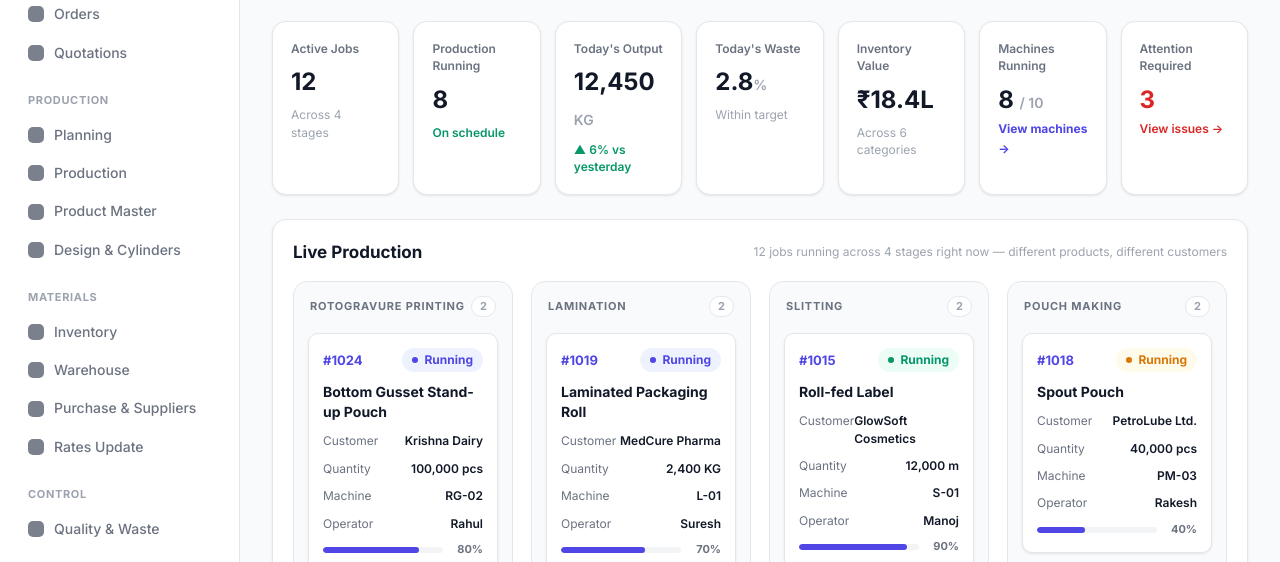
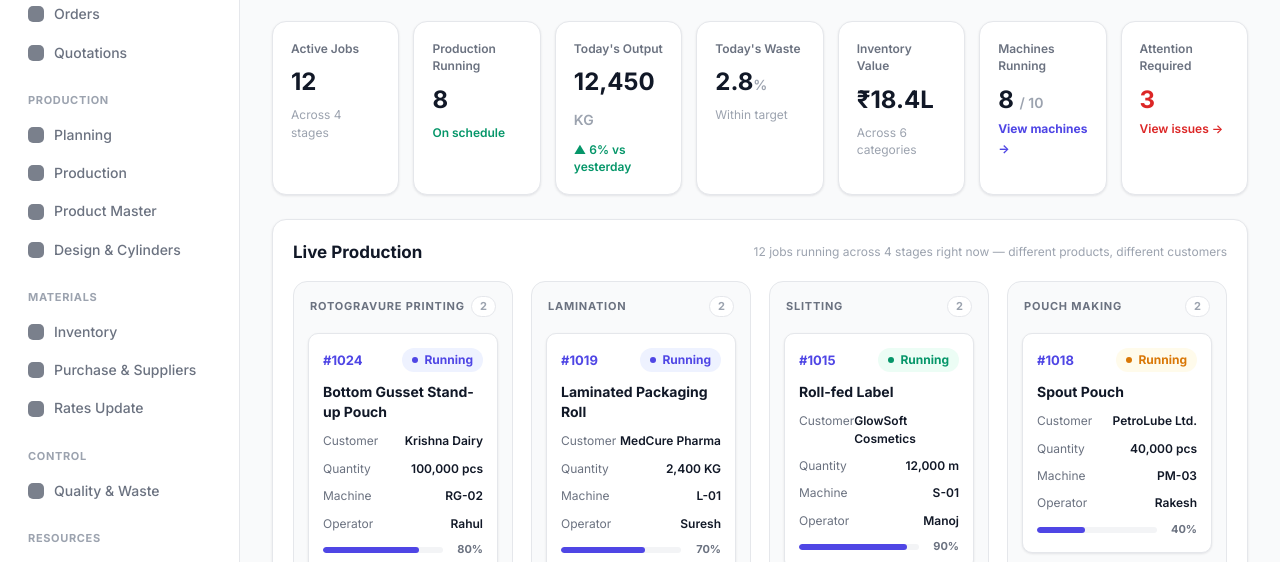
Before and after one commit to AbhiSahane0/Yuva_poly_wireframe, a plain HTML site: page index.html in a window 1280 px wide. Shown: the part 158-720 px from the top of the page. Drawn offline with Linux system fonts and the light colour scheme.

Commit message:
Removed Warehouse

```diff
--- a/index.html
+++ b/index.html
@@ -26,7 +26,7 @@
     </div></div>
     <div><div class="nav-group-label">Materials</div><div class="nav-list">
       <a class="nav-item" href="inventory.html"><span class="icon"></span>Inventory</a>
-      <a class="nav-item" href="warehouse.html"><span class="icon"></span>Warehouse</a>
+      <!-- <a class="nav-item" href="warehouse.html"><span class="icon"></span>Warehouse</a> -->
       <a class="nav-item" href="purchase.html"><span class="icon"></span>Purchase & Suppliers</a>
       <a class="nav-item" href="rates.html"><span class="icon"></span>Rates Update</a>
     </div></div>
```
